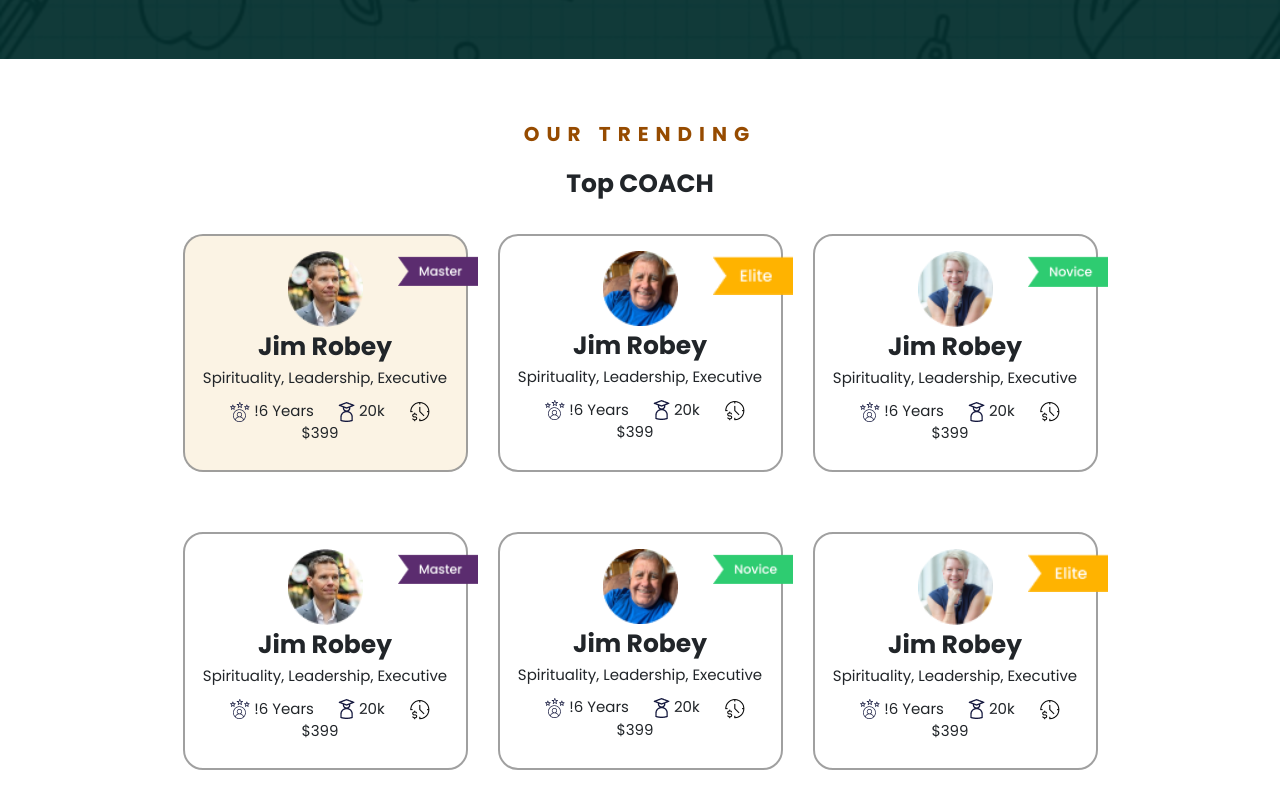
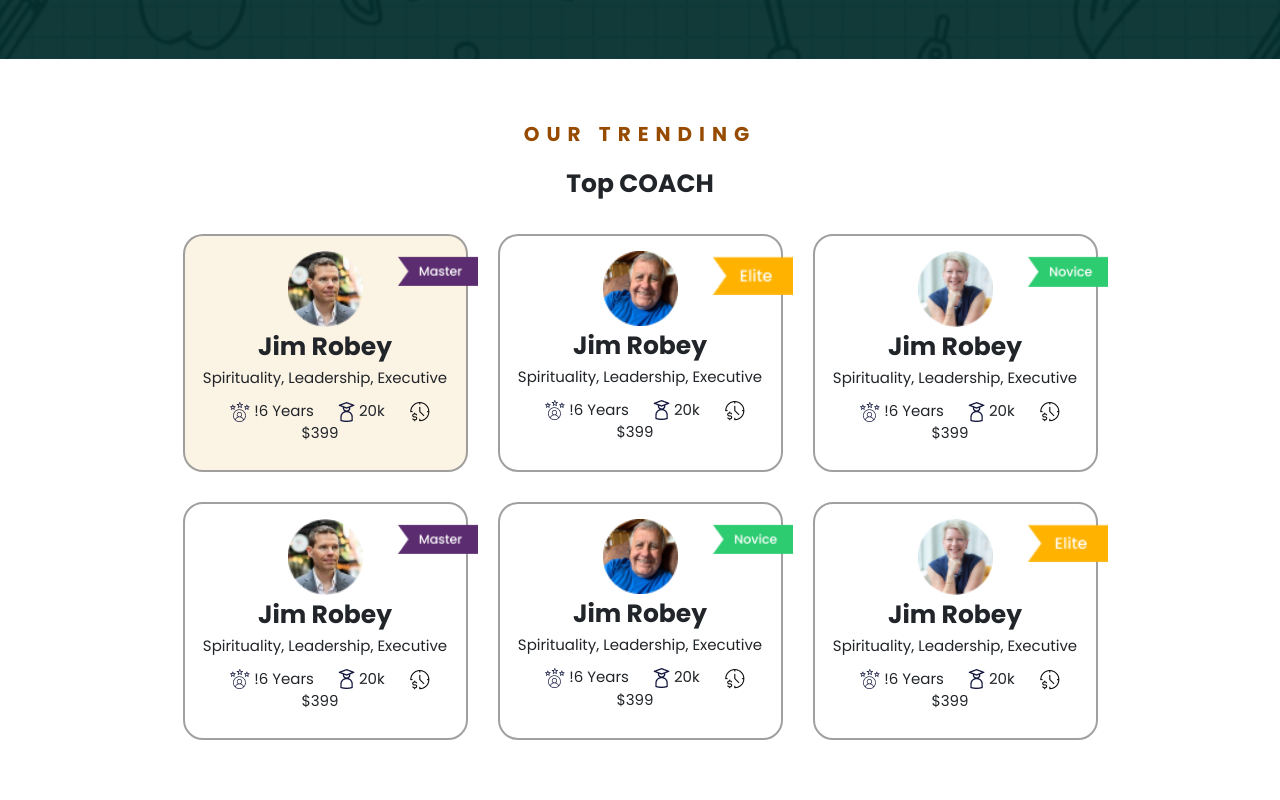
Before and after one commit to mohitanand744/AboutPage-using-React, a React (Vite) app: page / in a window 1280 px wide. Shown: the part 2222-3022 px from the top of the page. After the commit the page ends 2992 px from the top, so only its background shows below. Built offline with nearby package versions, Linux system fonts and the light colour scheme.

Commit message:
solved some minor problems

```diff
--- a/src/Pages/Home.jsx
+++ b/src/Pages/Home.jsx
@@ -124,8 +124,8 @@ function Home() {
           <h1 className="fw-bolder">Top COACH</h1>
         </header>
         <div className="container w-auto">
-          <div className="row gap-5 justify-content-center">
-            <div className="col-xl-3 col-lg-4 col-md-6  text-center mt-5 br p-4 ccss">
+          <div className="row mt-5 gap-5 justify-content-center">
+            <div className="col-xl-3 col-lg-4 col-md-6  text-center  br p-4 ccss">
               <img width={75} className="m-auto" src="./profile1.png" alt="" />
               <h2 className="fs-1 fw-bold mt-2">Jim Robey</h2>
               <p className="fs-4">Spirituality, Leadership, Executive</p>
@@ -142,7 +142,7 @@ function Home() {
               </p>
               <img className="tags" width={80} src="./tags.png" alt="" />
             </div>
-            <div className="col-xl-3 col-lg-4 col-md-6 text-center mt-5 br p-4 ccss">
+            <div className="col-xl-3 col-lg-4 col-md-6 text-center  br p-4 ccss">
               <img width={75} className="m-auto" src="./profile2.png" alt="" />
               <h2 className="fs-1 fw-bold mt-2">Jim Robey</h2>
               <p className="fs-4">Spirituality, Leadership, Executive</p>
@@ -159,7 +159,7 @@ function Home() {
               </p>
               <img className="tags" width={80} src="./tags2.png" alt="" />
             </div>{" "}
-            <div className="col-xl-3 col-lg-4 col-md-6 text-center mt-5 br p-4 ccss">
+            <div className="col-xl-3 col-lg-4 col-md-6 text-center  br p-4 ccss">
               <img width={75} className="m-auto" src="./profile3.png" alt="" />
               <h2 className="fs-1 fw-bold mt-2">Jim Robey</h2>
               <p className="fs-4">Spirituality, Leadership, Executive</p>
@@ -176,7 +176,7 @@ function Home() {
               </p>
               <img className="tags" width={80} src="./tags3.png" alt="" />
             </div>{" "}
-            <div className="col-xl-3 col-lg-4 col-md-6  text-center mt-5 br p-4 ccss">
+            <div className="col-xl-3 col-lg-4 col-md-6  text-center  br p-4 ccss">
               <img width={75} className="m-auto" src="./profile1.png" alt="" />
               <h2 className="fs-1 fw-bold mt-2">Jim Robey</h2>
               <p className="fs-4">Spirituality, Leadership, Executive</p>
@@ -193,7 +193,7 @@ function Home() {
               </p>
               <img className="tags" width={80} src="./tags.png" alt="" />
             </div>
-            <div className="col-lg-4  col-xl-3  col-md-6 text-center mt-5 br p-4 ccss">
+            <div className="col-lg-4  col-xl-3  col-md-6 text-center  br p-4 ccss">
               <img width={75} className="m-auto" src="./profile2.png" alt="" />
               <h2 className="fs-1 fw-bold mt-2">Jim Robey</h2>
               <p className="fs-4">Spirituality, Leadership, Executive</p>
@@ -210,7 +210,7 @@ function Home() {
               </p>
               <img className="tags" width={80} src="./tags3.png" alt="" />
             </div>{" "}
-            <div className="col-xl-3 col-lg-4 col-md-6 text-center mt-5 br p-4 ccss">
+            <div className="col-xl-3 col-lg-4 col-md-6 text-center  br p-4 ccss">
               <img width={75} className="m-auto" src="./profile3.png" alt="" />
               <h2 className="fs-1 fw-bold mt-2">Jim Robey</h2>
               <p className="fs-4">Spirituality, Leadership, Executive</p>
```
